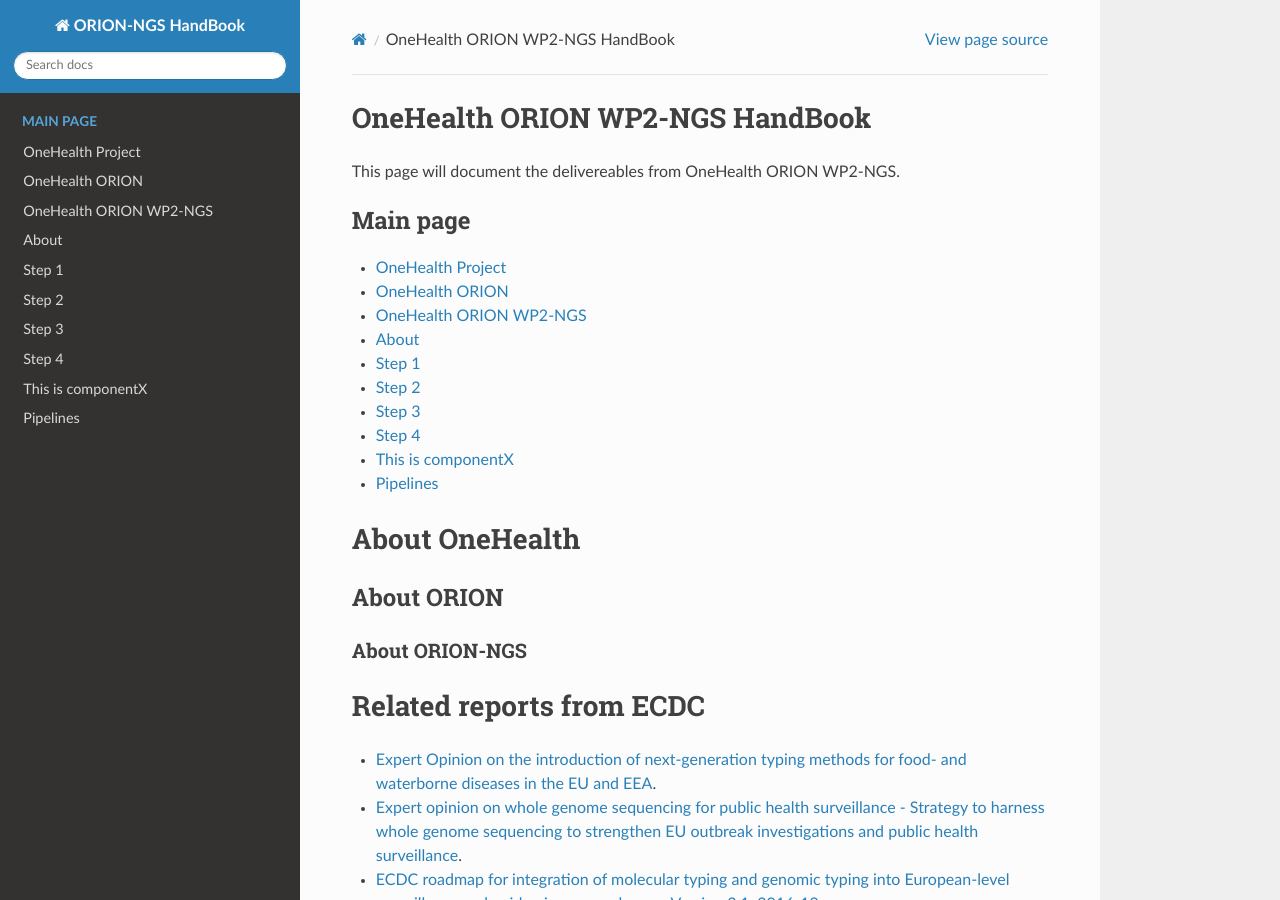
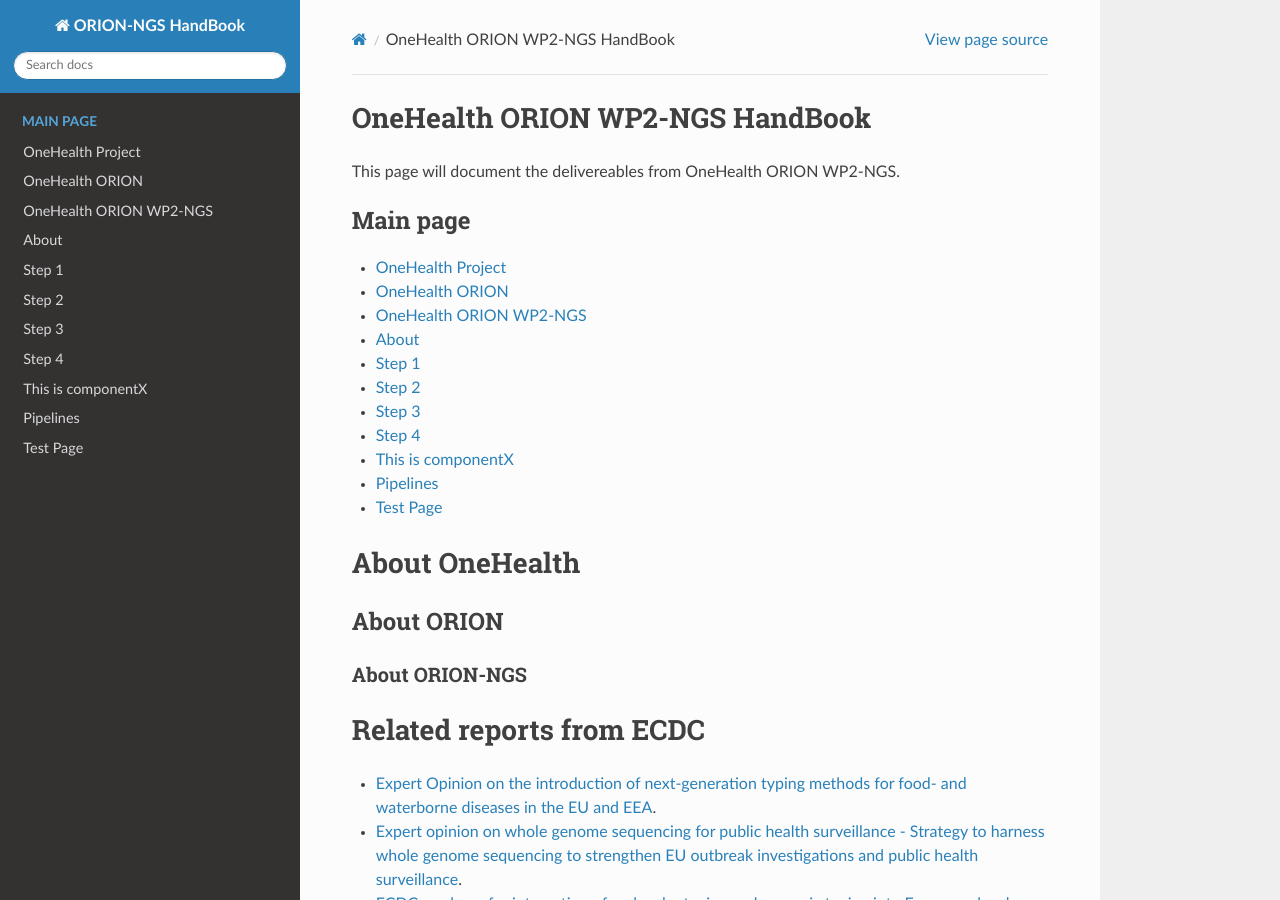
Before and after one commit to NorwegianVeterinaryInstitute/ORION_HandBook, a Sphinx documentation site: the page built from docs/source/index.rst, in a window 1280 px wide and 900 px high. Built offline with Sphinx 7.4.7 and the Read the Docs theme 2.0.0, drawn with Linux system fonts in a browser that asks for light colours.

Commit message:
Update index.rst

```diff
--- a/docs/source/index.rst
+++ b/docs/source/index.rst
@@ -12,6 +12,7 @@
    howtodo
    componentX
    Pipelines/pipelines.rst
+   Pipelines/Test.rst
 
 
 About OneHealth
```
